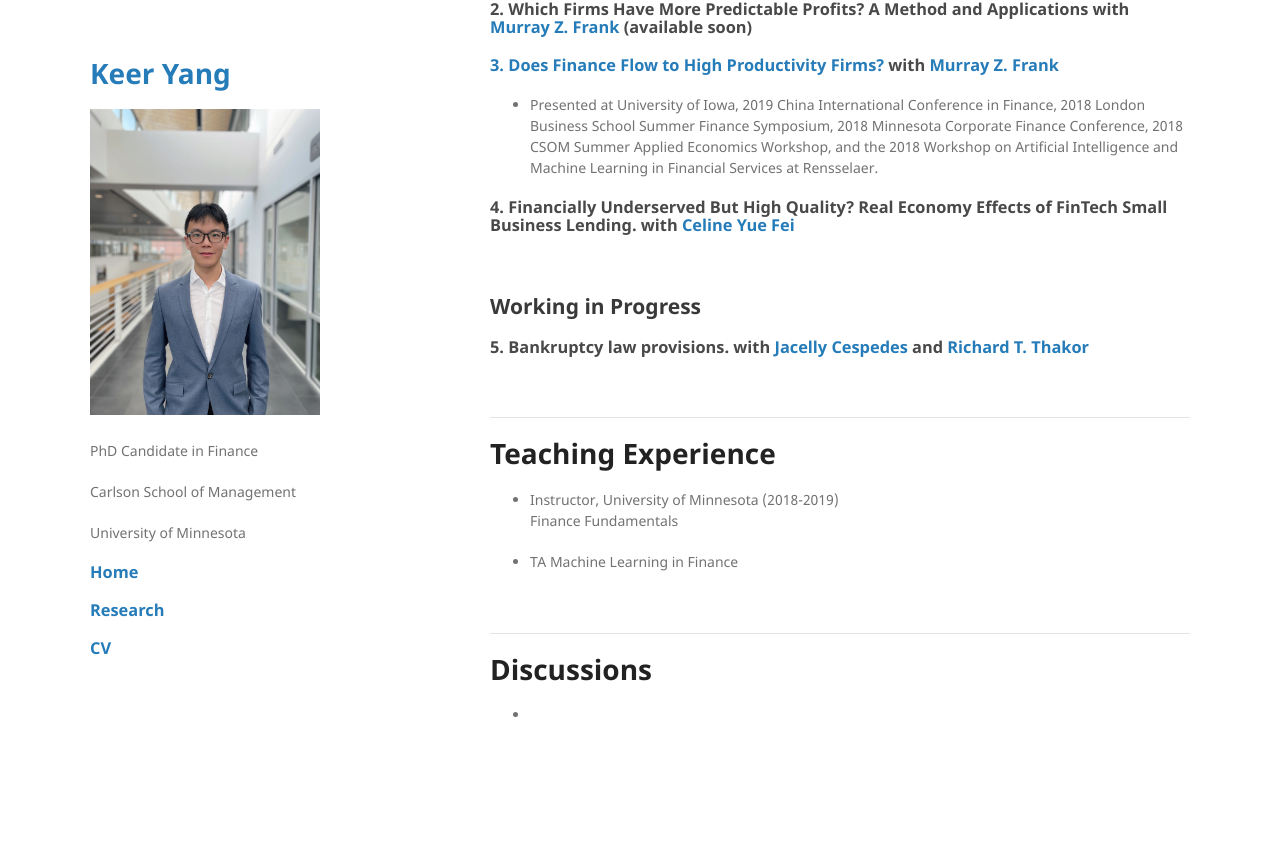
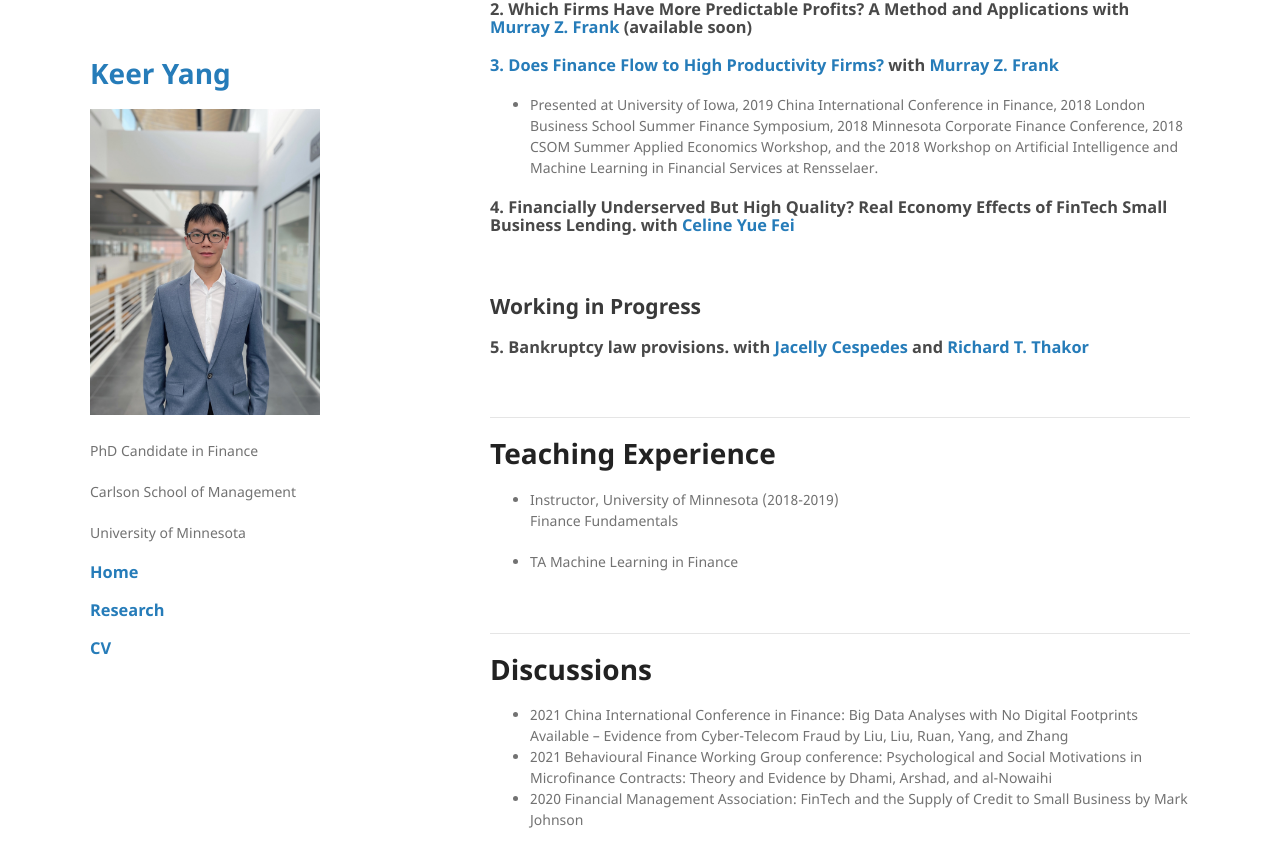
Before and after one commit to keeryang/keeryang.github.io, a Jekyll site: the page built from index.md, in a window 1280 px wide and 900 px high, scrolled down 551 px. Shown: the top 867 px of the window. Built offline with Jekyll 4.4.1, drawn with Linux system fonts in a browser that asks for light colours; the repository's description, which GitHub fills in, is left out; our own code applies the rules of GitHub Pages for plain Markdown files; before the commit the page ends 1346 px from its top, so only the background shows below that.

Commit message:
Update index.md

```diff
--- a/index.md
+++ b/index.md
@@ -57,4 +57,6 @@ Conference, 2018 CSOM Summer Applied Economics Workshop, and the 2018 Workshop o
 # Discussions
 
 
-*
+*   2021 China International Conference in Finance: Big Data Analyses with No Digital Footprints Available – Evidence from Cyber-Telecom Fraud by Liu, Liu, Ruan, Yang, and Zhang
+*   2021 Behavioural Finance Working Group conference: Psychological and Social Motivations in Microfinance Contracts: Theory and Evidence by Dhami, Arshad, and al-Nowaihi
+*   2020 Financial Management Association: FinTech and the Supply of Credit to Small Business by Mark Johnson
```
